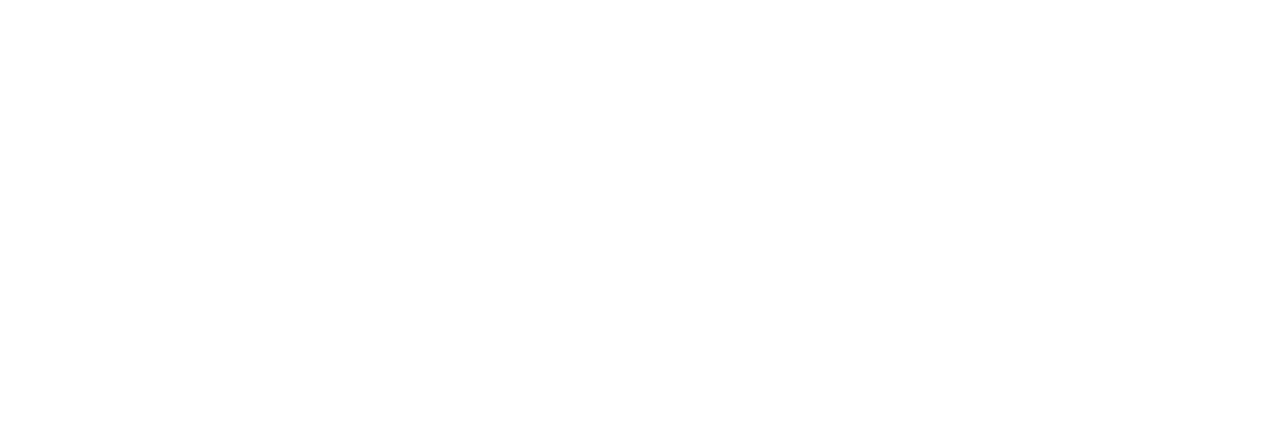
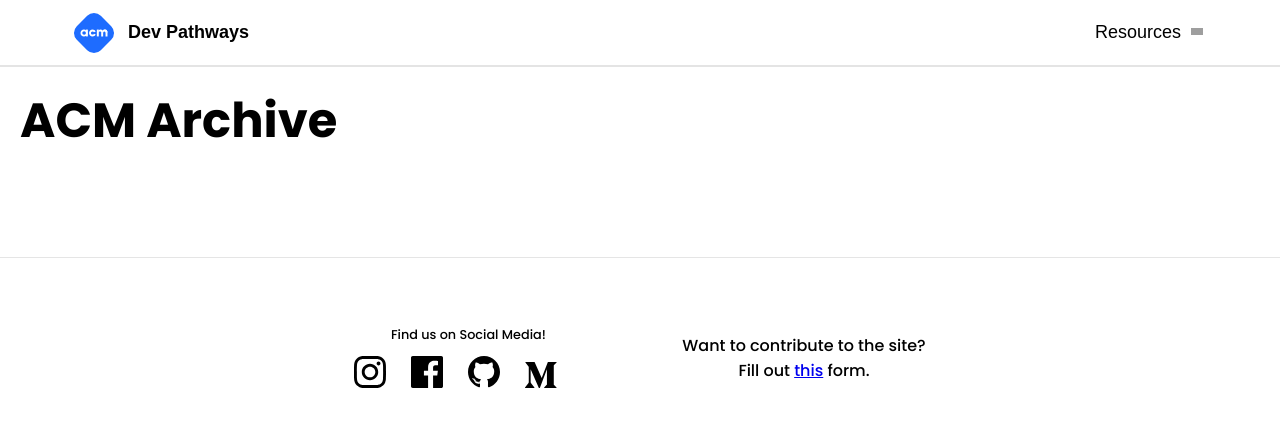
Before and after one commit to uclaacm/dev-pathways, a React (Create React App) app: page /archive in a window 1280 px wide. Before the commit this address had no page. Shown: the top 426 px of the page. Built offline with nearby package versions, Linux system fonts and the light colour scheme; grey boxes are pictures that could not be loaded.

Commit message:
Replaced resources dropdown to link to archive page instead

```diff
--- a/src/App.js
+++ b/src/App.js
@@ -12,6 +12,7 @@
   Routes,
   Route,
 } from "react-router-dom";
+import Archive from './pages/Archive/Archive';
 
 
 const App = () => {
@@ -31,6 +32,9 @@
           <Route path="/pathway" element={
             <Page content={<Pathway />} />
           } />
+          <Route path="/archive" element={
+            <Page content={<Archive />} />
+          } />
         </Routes>
       </Router>
     </QuizProvider>
--- a/src/components/NavBar/NavBar.js
+++ b/src/components/NavBar/NavBar.js
@@ -1,14 +1,11 @@
-import React, { useState } from 'react';
+import React from 'react';
 import './NavBar.css';
 import logo from './acm_logo.svg';
-import resources from '../../data/resources';
 import IconButton from '../IconButton/IconButton';
 import DropDownButton from '../DropDownButton/DropDownButton';
-import DropDownMenu from '../DropDownMenu/DropDownMenu';
 import { useNavigate } from 'react-router-dom';
 
 const NavBar = () => {
-    const [isMenuExpanded, setMenuExpanded] = useState(false);
     const navigate = useNavigate();
 
     return (
@@ -25,18 +22,10 @@
                 <div className="element-container resource-btn">
                     <DropDownButton
                         text="Resources"
-                        isExpanded={isMenuExpanded}
-                        onClick={() => setMenuExpanded(prev => !prev)}
+                        onClick = {() => navigate("/archive")}
                     />
                 </div>
-
-                <button className={isMenuExpanded ? 'active' : ''} id="hamburger" type="button" onClick={() => setMenuExpanded(prev => !prev)} aria-label="navigation menu" aria-expanded={isMenuExpanded} tabIndex="0">
-                    <span className="bar" id="bar-one"></span>
-                    <span className="bar" id="bar-two"></span>
-                    <span className="bar" id="bar-three"></span>
-                </button>
             </div>
-            {isMenuExpanded && <DropDownMenu resources={resources} />}
         </div>
     );
 }
--- /dev/null
+++ b/src/pages/Archive/Archive.js
@@ -0,0 +1,7 @@
+import React from 'react';
+
+function Archive() {
+  return <div> <h1>ACM Archive</h1></div>;
+}
+
+export default Archive;
```
